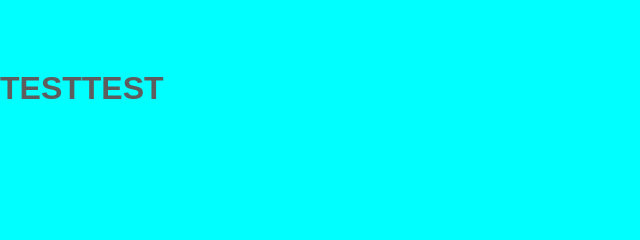
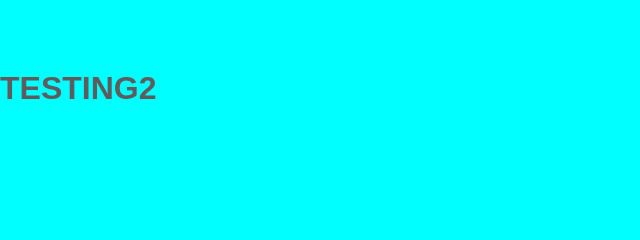
Before and after one commit to KyleKeenanGMIT/ProjectManagement, a plain HTML site: page Tourism in Galway/index.html in a window 1280 px wide. Shown: the part 430-670 px from the top of the page, 0-640 px from the left. Drawn offline with Linux system fonts and the light colour scheme.

Commit message:
Update index.html

```diff
--- a/Tourism in Galway/index.html
+++ b/Tourism in Galway/index.html
@@ -65,7 +65,7 @@
     <div class="main__container">
       </div>
       <div class="main__content">
-        <h1>testtest</h1>
+        <h1>testing2</h1>
 
 
 
```
